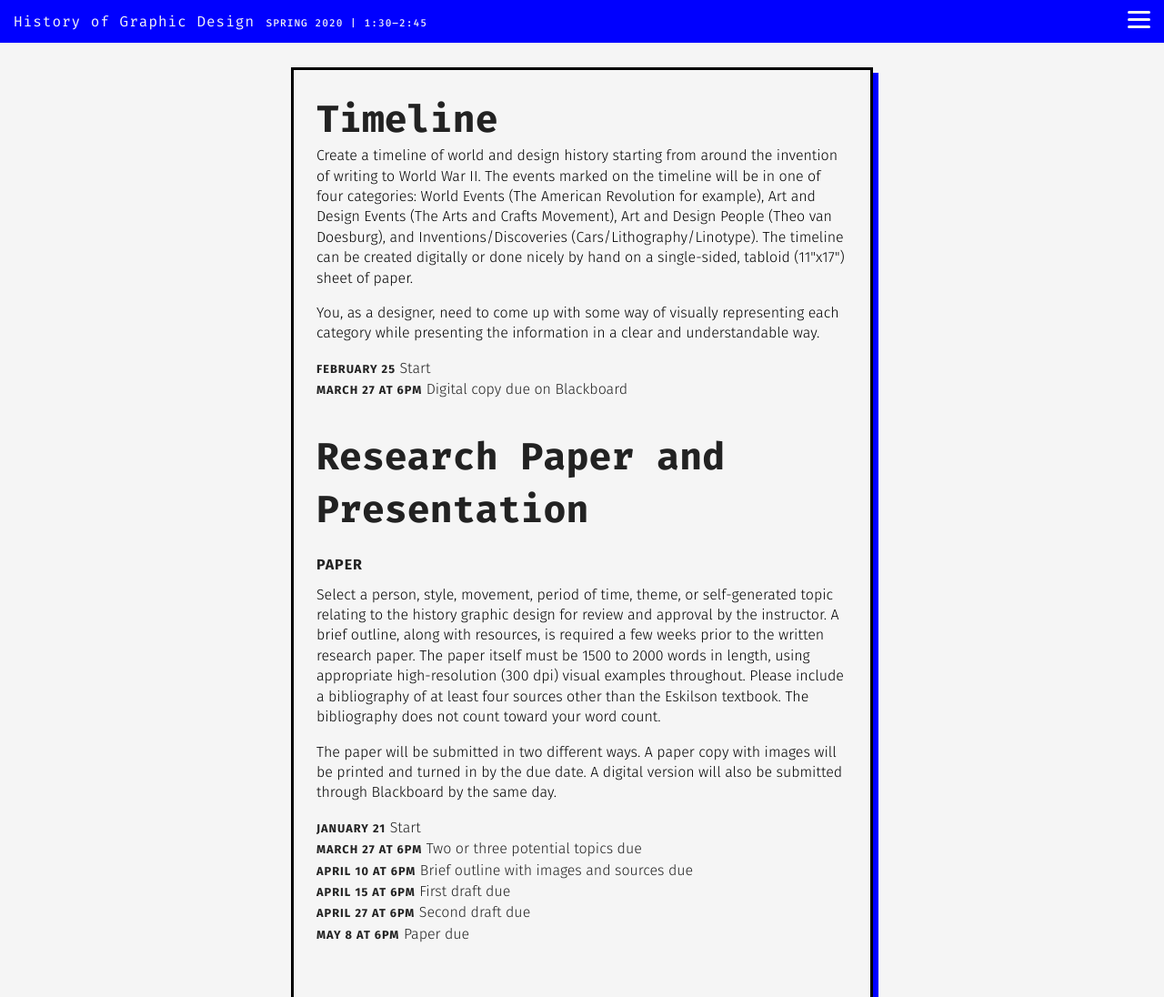
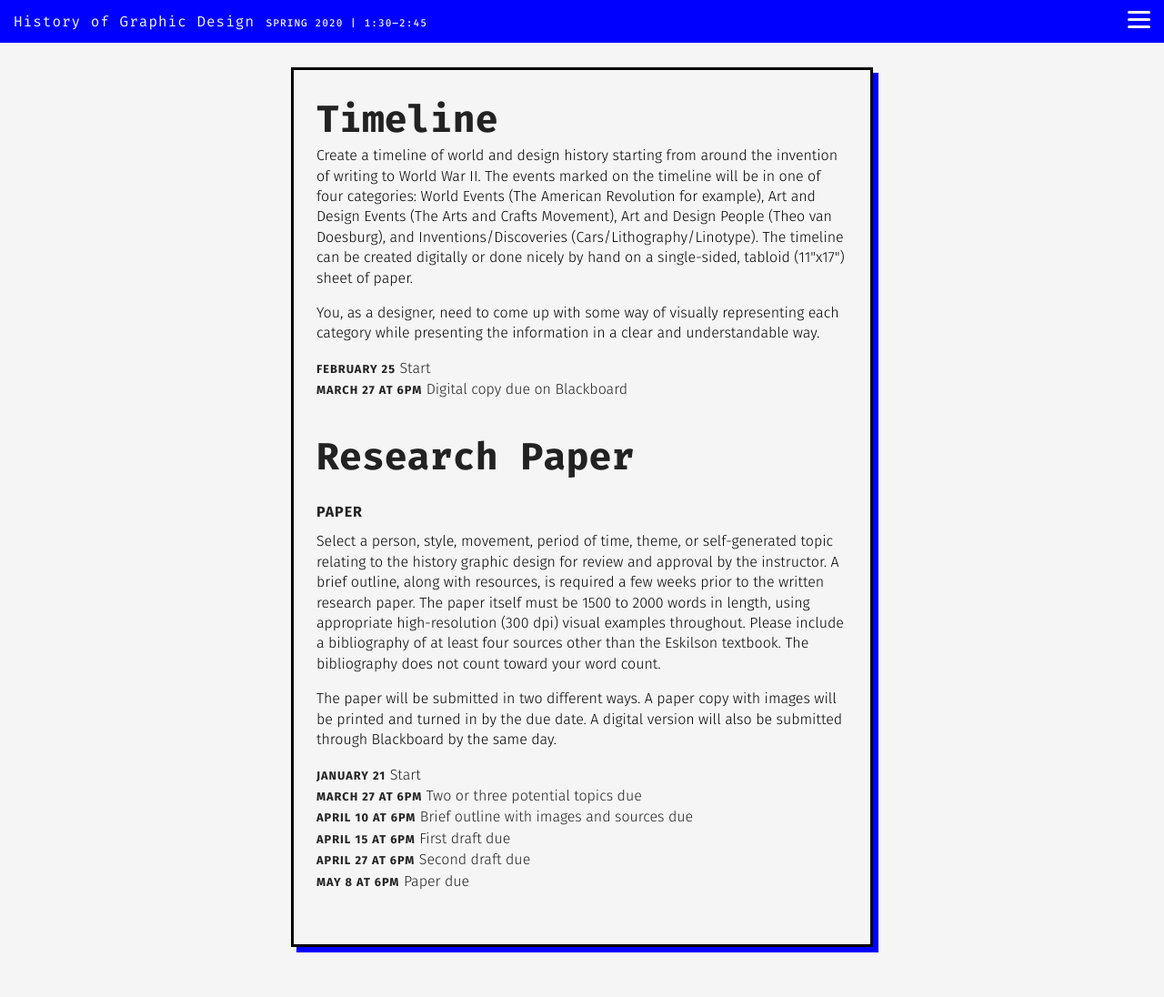
Before and after one commit to gmu-gd/history20-spring, a plain HTML site: page projects/index.html in a window 1280 px wide. Shown: the top 1096 px of the page at 91% size. After the commit the page ends 1066 px from the top, so only its background shows below. Drawn offline with nearby package versions, Linux system fonts and the light colour scheme.

Commit message:
delete presentation

```diff
--- a/projects/index.html
+++ b/projects/index.html
@@ -42,7 +42,7 @@
           <li><strong>February 25</strong> Start</li>
           <li><strong>March 27 at 6pm</strong> Digital copy due on Blackboard</li>
         </ul>
-        <h3>Research Paper and Presentation</h3>
+        <h3>Research Paper</h3>
         <h4>Paper</h4>
         <p>Select a person, style, movement, period of time, theme, or self-generated topic relating to the history graphic design for review and approval by the instructor. A brief outline, along with resources, is required a few weeks prior to the written research paper. The paper itself must be 1500 to 2000 words in length, using appropriate high-resolution (300 dpi) visual examples throughout. Please include a bibliography of at least four sources other than the Eskilson textbook. The bibliography does not count toward your word count.</p>
         <p>The paper will be submitted in two different ways. A paper copy with images will be printed and turned in by the due date. A digital version will also be submitted through Blackboard by the same day.</p>
```
